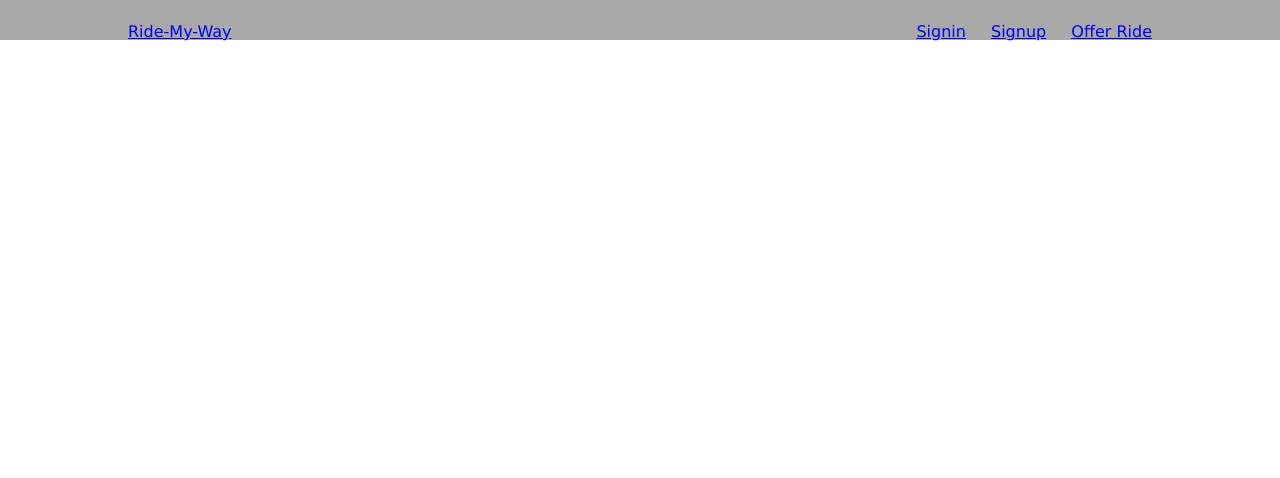
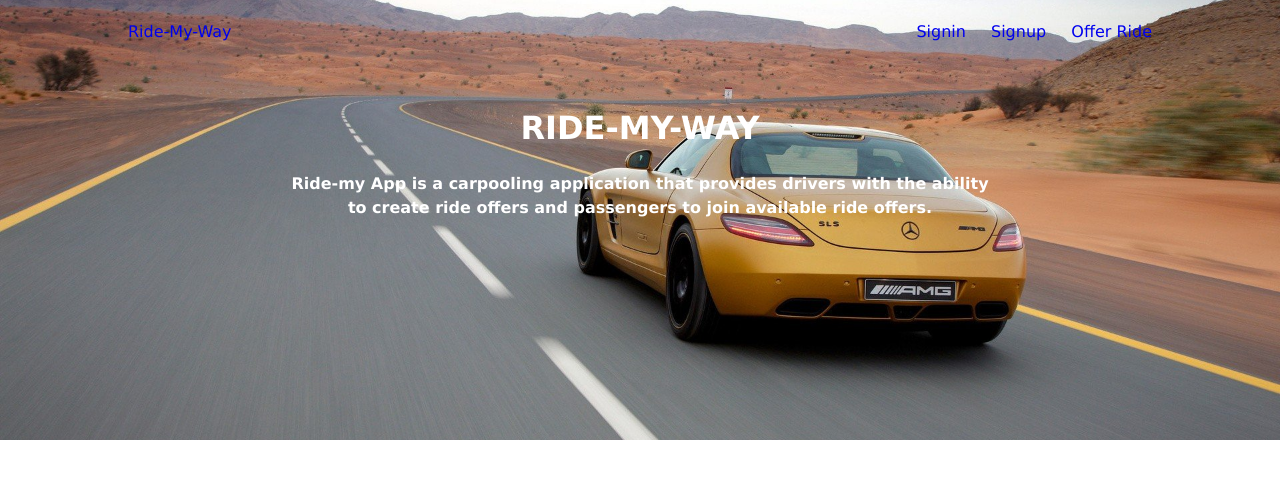
Before and after one commit to Luckzman/Ride-My-Way, a plain HTML site: page UI/index.html in a window 1280 px wide. Drawn offline with Linux system fonts and the light colour scheme.

Commit message:
add caption to header section

```diff
--- a/UI/css/style.css
+++ b/UI/css/style.css
@@ -53,10 +53,14 @@ body {
     line-height: 1.5;
 }
 
+a {
+    text-decoration: none;
+}
 /* Reuseable classes and elements */
 .container {
     width: 80%;
     margin: auto;
+    overflow: hidden;
 }
 
 .form-style {
@@ -97,13 +101,16 @@ form input[type='submit']:hover {
 }
 /*header section*/
 header {
-    background-color: darkgray;
+    height: 50vh;
+    background-image: url(./../img/ride-img.jpg);
+    background-position: center;
+    background-size: cover;
+    background-repeat: no-repeat;
     padding: 20px 0 20px 0;
 }
 
 header .brand {
     float: left;
-
 }
 
 header nav{
@@ -114,5 +121,21 @@ header li {
     display: inline;
     list-style: none;
     margin-left: 20px;
+}
 
+header .caption {
+    margin: auto;
+    width: 70%;
+    color: #fff;
+    text-align: center;
+    overflow: hidden;
 }
+
+header .caption h1{
+    margin-top: 60px;
+    margin-bottom: 20px;
+}
+
+header .caption p{
+    font-weight: 600;
+}
--- a/UI/index.html
+++ b/UI/index.html
@@ -23,6 +23,11 @@
                     </ul>
                 </nav>
             </div>
+            <div class="caption">
+                <h1>RIDE-MY-WAY</h1>
+                <p>Ride-my App is a carpooling application that provides drivers with the ability to create ride offers
+                    and passengers to join available ride offers.</p>
+            </div>
         </div>
     </header>
 
```
Also changed, not shown: UI/img/ride-img.jpg (added).
